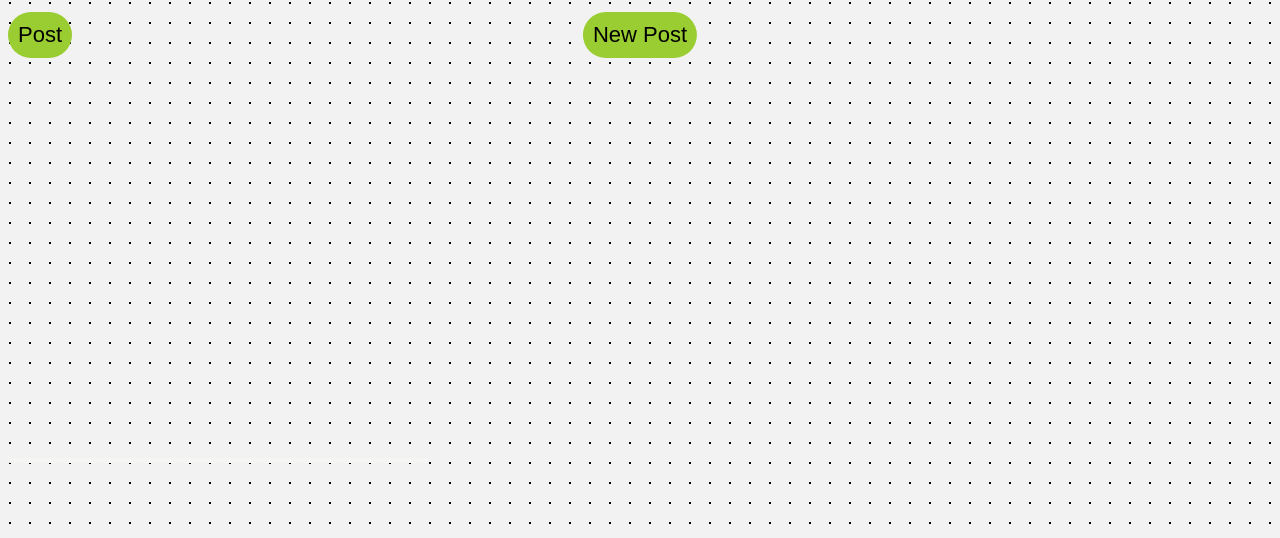
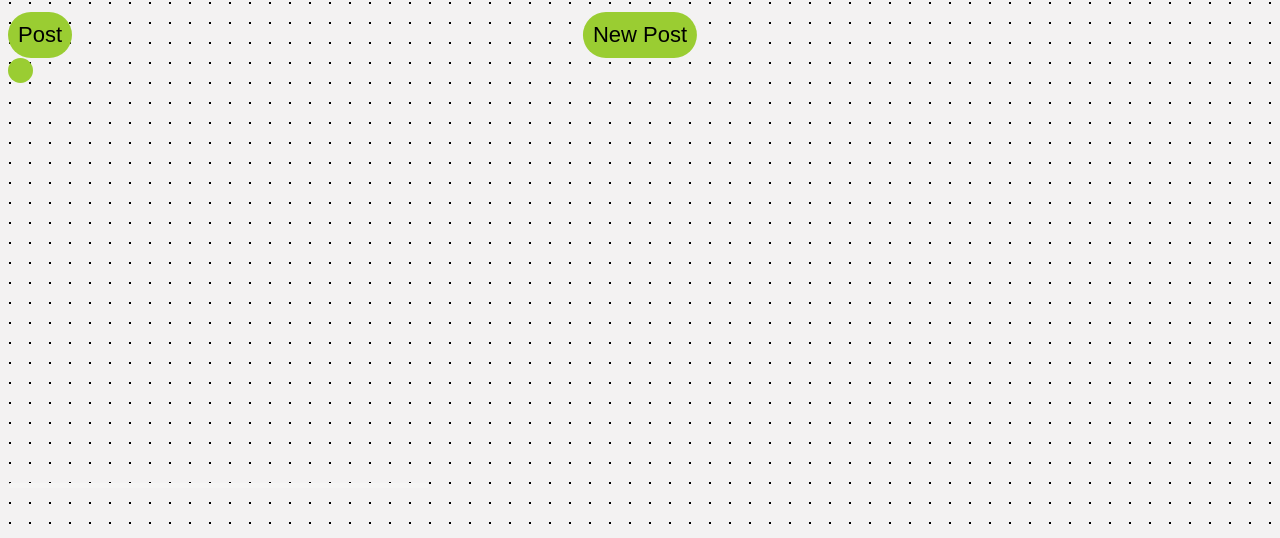
Before and after one commit to SMei201900/Journal-Project, a plain HTML site: page index.html in a window 1280 px wide. Both pictures are taken after a click on the button "Post". Shown: the part 207-745 px from the top of the page. Drawn offline with Linux system fonts and the light colour scheme; a web font is replaced by a local one.

Commit message:
attempting to create a delete button

```diff
--- a/index.html
+++ b/index.html
@@ -16,7 +16,10 @@
       <button id="postBtn">Post</button>
       <textarea name="journalBox" id="journalBox" placeholder="Today I did ..."></textarea>
     </form>
-    <div id="displayArea"></div>
+    <div>
+      <div id="circle"></div>
+      <div id="displayArea"></div>
+    </div>
   </body>
   <script src="script.js"></script>
 </html>
--- a/script.js
+++ b/script.js
@@ -1,4 +1,3 @@
-let body = document.body;
 //
 let plusSymbol = document.getElementById("plusSymbol");
 let textfield = document.getElementById("journalBox");
@@ -19,6 +18,7 @@ plusSymbol.addEventListener("click", (event) => {
 /*I want to click the post btn and have the textarea content to be displayed in the displayArea div*/
 let postbtn = document.getElementById("postBtn");
 let displayarea = document.getElementById("displayArea");
+let circle = document.getElementById("circle");
 
 postbtn.addEventListener("click", (event) => {
   event.preventDefault();
@@ -30,6 +30,9 @@ postbtn.addEventListener("click", (event) => {
   entry.textContent = text; /*this displays what I had typed in the textarea in the displayArea div*/
   displayarea.appendChild(entry);
   journalBox.value=""; /*reset the textarea to allow more journal entries to happen*/
+
+  //
+  circle.style.display = "block"
 });
 
 
--- a/styles.css
+++ b/styles.css
@@ -42,6 +42,16 @@
   padding-top: 5px; /*padding was added so that the words would sit properly*/
   background-color: #f5f5f4;
 }
+
+#circle {
+  display: none; /*to hide it first*/
+  width: 25px;
+  height: 25px;
+  background-color: yellowgreen;
+  border-radius: 50%;
+}
+
+
 
 #plusSymbol, #postBtn {
   font-size: 22px;
```
